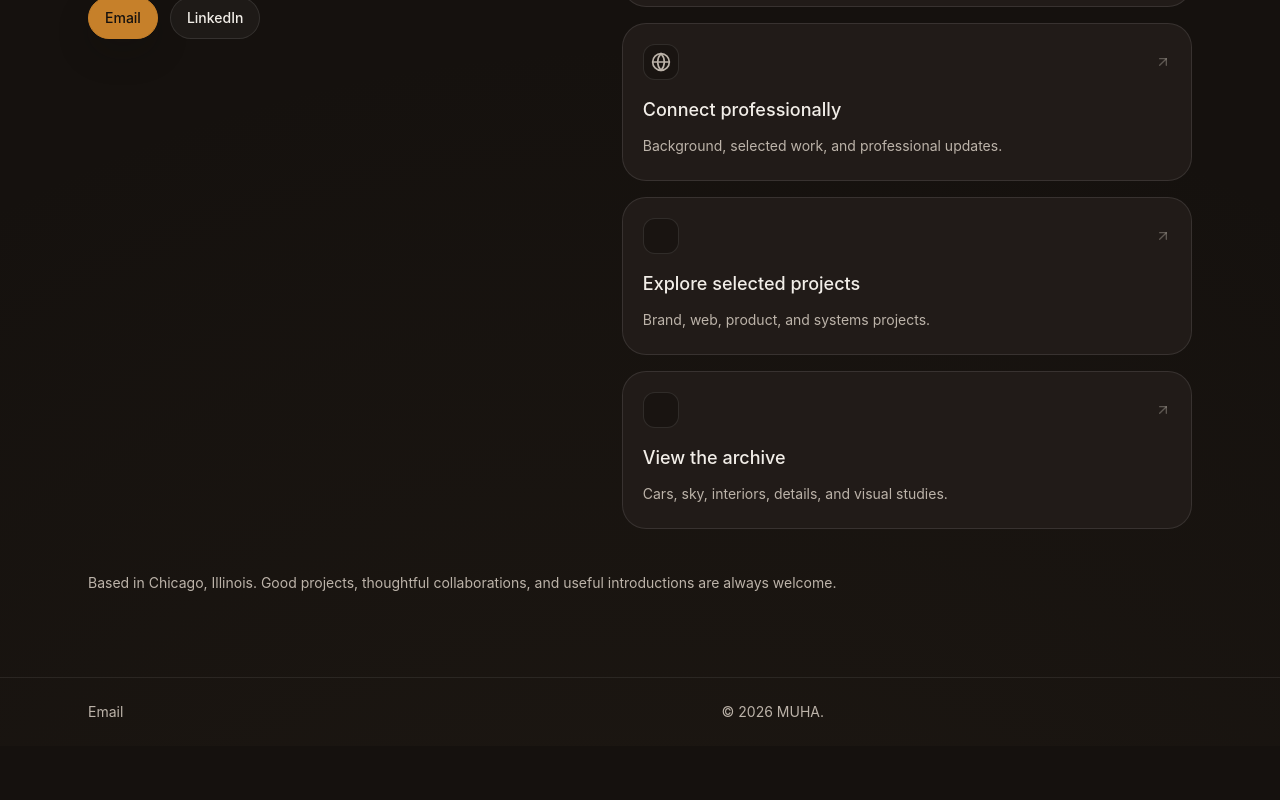
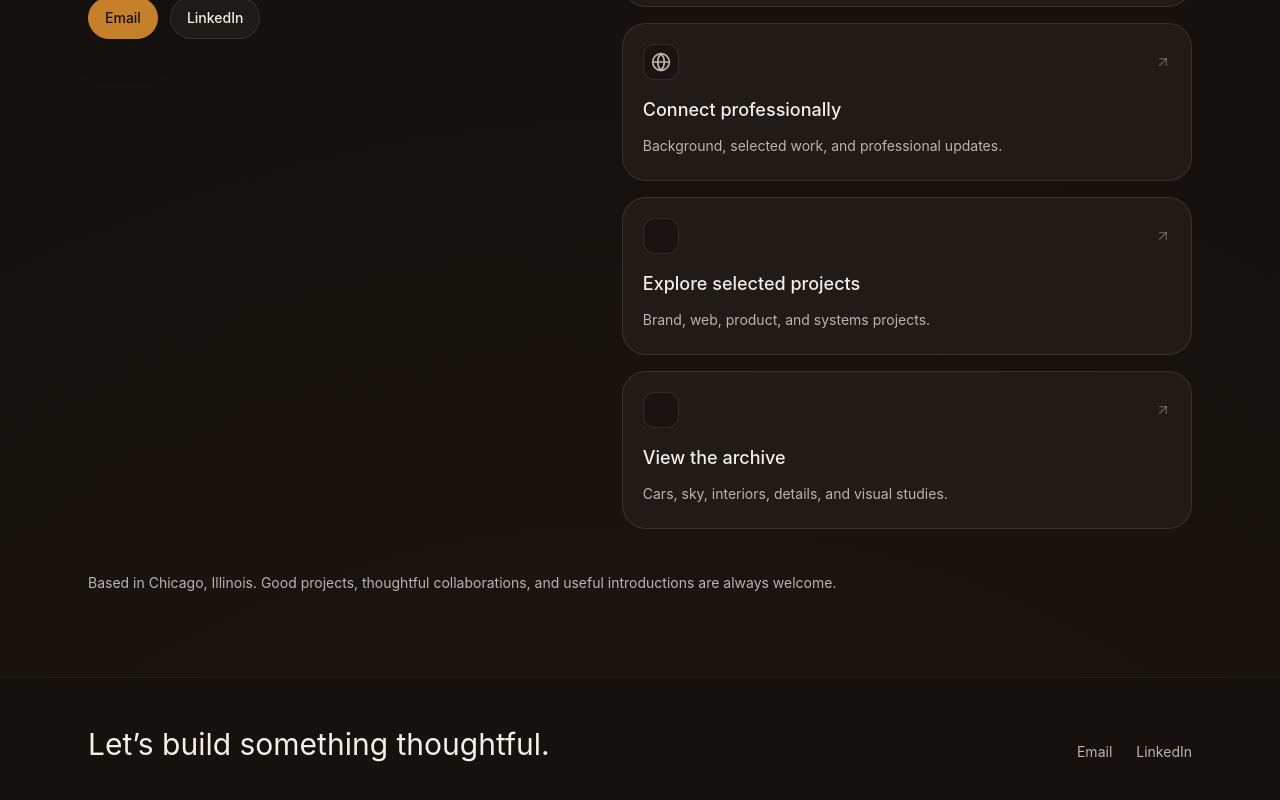
Before and after one commit to mohabbis/personal-portfolio, a Next.js app: page / in a window 1280 px wide. Shown: the part 2564-3364 px from the top of the page. Before the commit the page ends 3310 px from the top, so only its background shows below. Built offline with nearby package versions, Linux system fonts and the light colour scheme.

Commit message:
Simplify footer to minimal editorial layout

```diff
--- a/components/layout/site-footer.tsx
+++ b/components/layout/site-footer.tsx
@@ -4,11 +4,16 @@ import { siteConfig } from "@/data/site";
 import { Container } from "@/components/ui/container";
 
 export function SiteFooter() {
-  const year = new Date().getFullYear();
+  return (
+    <footer className="border-t border-white/[0.06] bg-background py-12">
+      <Container className="flex flex-col items-start justify-between gap-8 sm:flex-row sm:items-end">
+        <div className="space-y-3">
+          <p className="font-display text-2xl text-foreground sm:text-3xl">
+            Let’s build something thoughtful.
+          </p>
+        </div>
 
-  return (
-    <footer className="border-t border-white/[0.08] bg-card/18">
-      <Container className="grid grid-cols-3 items-center py-6 text-sm text-muted-foreground">
+        <div className="flex gap-6 text-sm text-muted-foreground">
           <Link
             href={`mailto:${siteConfig.email}`}
             className="transition-colors hover:text-foreground"
@@ -16,12 +21,13 @@ export function SiteFooter() {
             Email
           </Link>
 
-        {/* day/warm theme only */}
-        <span className="hidden justify-center text-xl select-none [html:not(.night-race)_&]:flex">
-          <span className="animate-idle-bounce cursor-default">🐒</span>
-        </span>
-
-        <p className="text-right">© {year} {siteConfig.name}.</p>
+          <Link
+            href={siteConfig.linkedIn}
+            className="transition-colors hover:text-foreground"
+          >
+            LinkedIn
+          </Link>
+        </div>
       </Container>
     </footer>
   );
```
Lines whose indentation alone changed are shown as unchanged.
